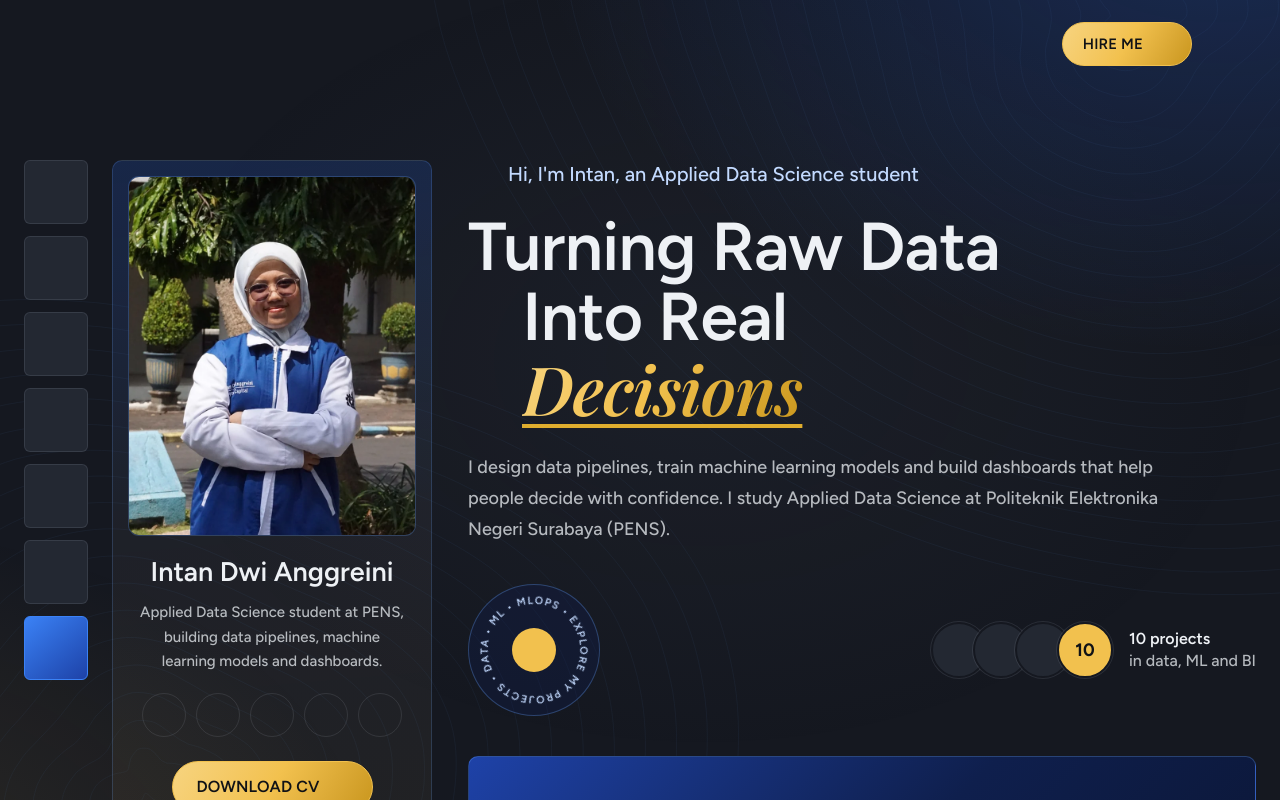
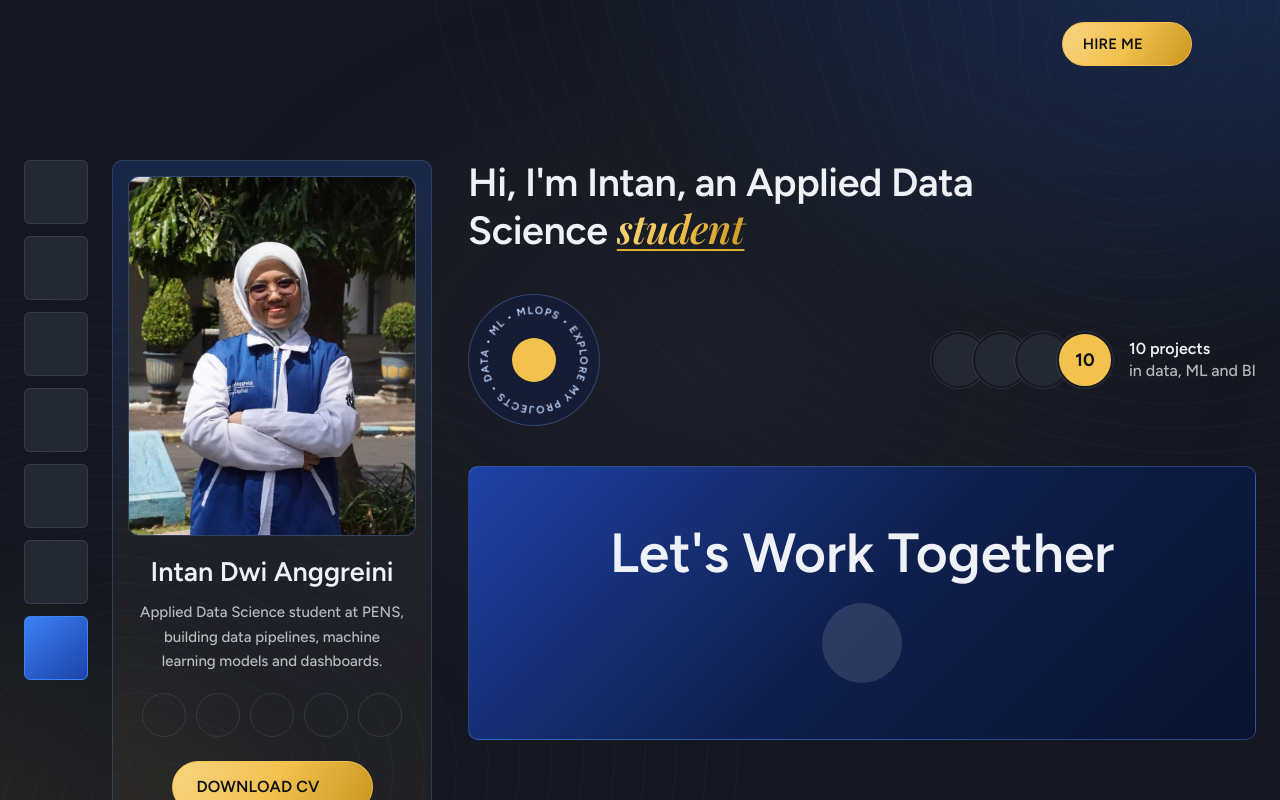
Before and after one commit to intananggreini99/my-porto, a React (Vite) app: page / in a window 1280 px wide. Shown: the top 800 px of the page. Built offline with nearby package versions, Linux system fonts and the light colour scheme.

Commit message:
Updated porto 1

```diff
--- a/cv-source/cv.html
+++ b/cv-source/cv.html
@@ -72,7 +72,7 @@
     <span>Surabaya, East Java, Indonesia</span><span>+62 857-4946-1049</span><span><a href="mailto:d.intananggreini99@gmail.com">d.intananggreini99@gmail.com</a></span>
   </div>
   <div class="contact">
-    <span><a href="https://www.linkedin.com/in/intan-dwi-anggreini-4040402b1/">linkedin.com/in/intan-dwi-anggreini-4040402b1</a></span><span><a href="https://github.com/intananggreini99">github.com/intananggreini99</a></span>
+    <span><a href="https://intananggreini99.web.id">intananggreini99.web.id</a></span><span><a href="https://github.com/intananggreini99">github.com/intananggreini99</a></span><span><a href="https://www.linkedin.com/in/intan-dwi-anggreini-4040402b1/">linkedin.com/in/intan-dwi-anggreini-4040402b1</a></span>
   </div>
 </header>
 
--- a/src/components/About.jsx
+++ b/src/components/About.jsx
@@ -21,7 +21,7 @@ export default function About() {
   const s = profile.socials;
   return (
     <section id="about" aria-labelledby="about-title" className="pt-24 xl:pt-30">
-      <SectionHeader id="about-title" eyebrow="About me" lines={["From Network", "Cables to Data"]} accent="Science" />
+      <SectionHeader id="about-title" size="sub" lines={["About"]} accent="Me" />
 
       <Reveal className={cn(cardClass, "mt-10 bg-linear-160 from-gray-300/10 to-white/[0.03]")}>
         <h3 className="text-[26px] leading-tight font-semibold md:text-[30px]">{profile.name}</h3>
--- a/src/components/Hero.jsx
+++ b/src/components/Hero.jsx
@@ -12,10 +12,7 @@ export default function Hero() {
   const count = data.projects.length;
   return (
     <section id="home" aria-labelledby="hero-title" className="scroll-mt-[calc(var(--header-h)+16px)]">
-      <SectionHeader id="hero-title" level={1} eyebrow="Hi, I'm Intan, an Applied Data Science student" lines={["Turning Raw Data", "Into Real"]} accent="Decisions" />
-      <Reveal as="p" className="mt-6 max-w-[60ch] text-[16.5px] leading-[1.7] text-muted md:text-lg">
-        I design data pipelines, train machine learning models and build dashboards that help people decide with confidence. I study Applied Data Science at Politeknik Elektronika Negeri Surabaya (PENS).
-      </Reveal>
+      <SectionHeader id="hero-title" level={1} size="sub" lines={["Hi, I'm Intan, an Applied Data Science"]} accent="student" />
 
       <Reveal className="mt-10 flex flex-wrap items-center justify-start gap-6 sm:justify-between">
         <a
--- a/src/components/ui.jsx
+++ b/src/components/ui.jsx
@@ -134,25 +134,45 @@ export function Reveal({ as: Tag = "div", className, children, ref: outerRef, ..
   );
 }
 
-/* ---------- Section heading: eyebrow + three-line display title ---------- */
-export function SectionHeader({ id, eyebrow, lines, accent, level = 2 }) {
+/* ---------- Section heading ----------
+   size="display": optional eyebrow + three-line display title.
+   size="sub": the same fonts at subtitle size, on one wrapping line. */
+export function SectionHeader({ id, eyebrow, lines = [], accent, level = 2, size = "display" }) {
   const H = `h${level}`;
+  const sub = size === "sub";
   return (
     <>
+      {eyebrow && (
         <Reveal as="p" className="inline-flex items-center gap-2.5 text-lg font-medium text-blue-200 md:text-xl">
           <Icon id="i-rose" className="h-7 w-[30px]" />
           {eyebrow}
         </Reveal>
+      )}
       <Reveal
         as={H}
         id={id}
-        className="mt-4 text-[clamp(30px,8.6cqi,80px)] leading-[1.06] font-semibold tracking-[-0.01em] md:leading-[1.04]"
+        className={cn(
+          "font-semibold tracking-[-0.01em]",
+          sub
+            ? "max-w-[22ch] text-[clamp(28px,5cqi,46px)] leading-[1.15]"
+            : "text-[clamp(30px,8.6cqi,80px)] leading-[1.06] md:leading-[1.04]",
+          eyebrow && "mt-4",
+        )}
       >
+        {sub ? (
+          <>
+            {lines.join(" ")}
+            {accent && <> <span className="accent">{accent}</span></>}
+          </>
+        ) : (
+          <>
             <span className="block">{lines[0]}</span>
             <span className="block pl-[0.4em] md:pl-[0.8em]">{lines[1]}</span>
             <span className="block pl-[0.4em] md:pl-[0.8em]">
               <span className="accent">{accent}</span>
             </span>
+          </>
+        )}
       </Reveal>
     </>
   );
```
Also changed, not shown: 1 other file (tests, documents, lock files or other folders). Lines whose indentation alone changed are shown as unchanged.
